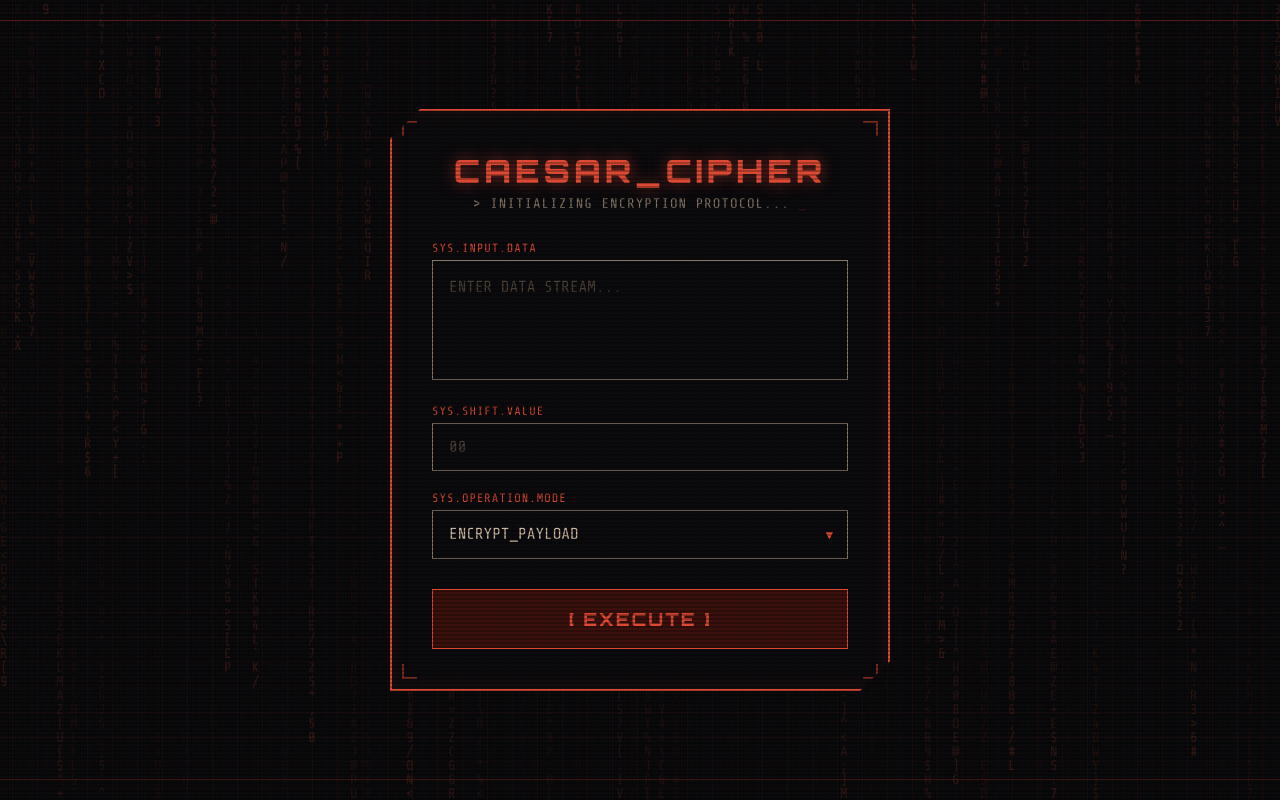
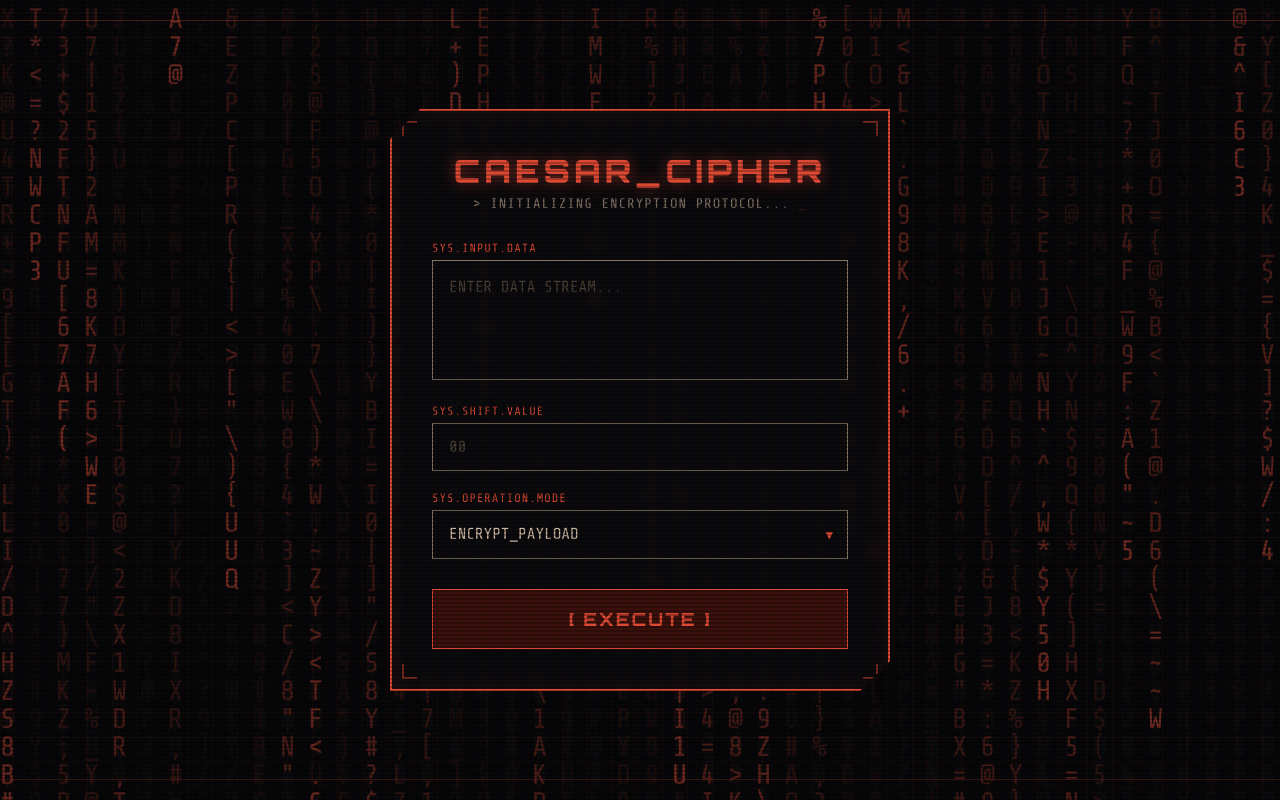
Before and after one commit to pavanmnaikcse/caesar_cipher, a Flask app: page / in a window 1280 px wide. Run offline with Flask 3, Linux system fonts and the light colour scheme.

Commit message:
Increase font size and opacity of the matrix background for better visibility

```diff
--- a/static/style.css
+++ b/static/style.css
@@ -334,5 +334,5 @@
     width: 100vw;
     height: 100vh;
     z-index: -3; /* Behind everything */
-    opacity: 0.2; /* Subtle opacity so it doesn't overpower the main terminal */
+    opacity: 0.5; /* Subtle opacity so it doesn't overpower the main terminal */
 }
--- a/templates/index.html
+++ b/templates/index.html
@@ -114,7 +114,7 @@
         canvas.height = window.innerHeight;
 
         const characters = 'ABCDEFGHIJKLMNOPQRSTUVWXYZ0123456789@#$%^&*()_+{}|:"<>?~`=[]\\;,./';
-        const fontSize = 14;
+        const fontSize = 28;
         let columns = canvas.width / fontSize;
 
         let drops = [];
```
